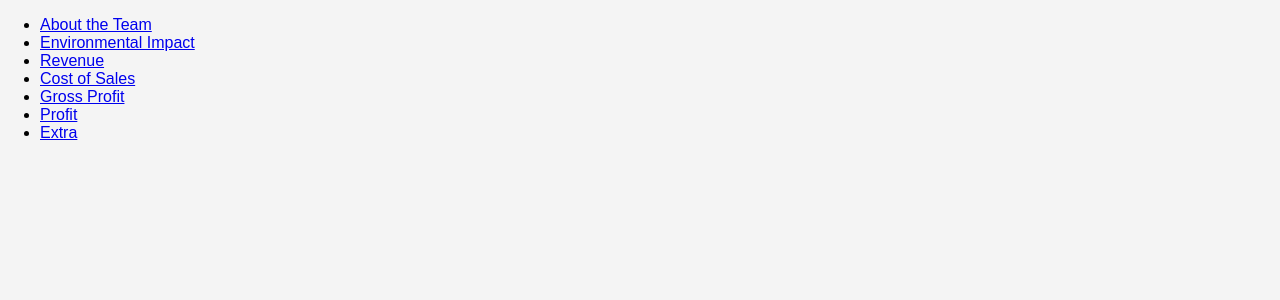
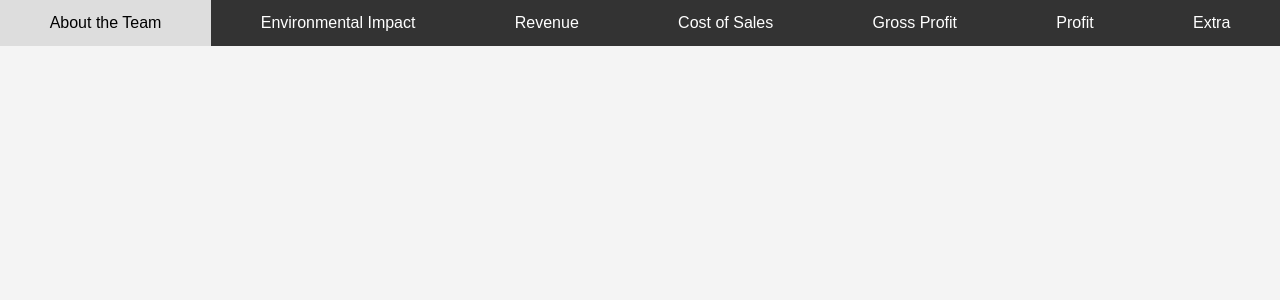
Before and after one commit to ScarlettRiott/TeslaImprove, a React (Vite) app: page /extra in a window 1280 px wide. Shown: the top 300 px of the page. Built offline with nearby package versions, Linux system fonts and the light colour scheme; the HTML template or start-up script is replaced by a standard one.

Commit message:
fix design

```diff
--- a/src/Tabs.jsx
+++ b/src/Tabs.jsx
@@ -1,19 +1,32 @@
-import React from 'react';
-import { NavLink } from 'react-router-dom';
+import React, { useState } from 'react';
+import { NavLink, useNavigate, useLocation } from 'react-router-dom';
 
 const Tabs = () => {
+  const location = useLocation();
+  const navigate = useNavigate();
+
+  const tabs = [
+    { path: '/about-the-team', label: 'About the Team' },
+    { path: '/environmental-impact', label: 'Environmental Impact' },
+    { path: '/revenue', label: 'Revenue' },
+    { path: '/cost-of-sales', label: 'Cost of Sales' },
+    { path: '/gross-profit', label: 'Gross Profit' },
+    { path: '/profit', label: 'Profit' },
+    { path: '/extra', label: 'Extra' }
+  ];
+
   return (
-    <nav>
-      <ul>
-        <li><NavLink to="/about-the-team">About the Team</NavLink></li>
-        <li><NavLink to="/environmental-impact">Environmental Impact</NavLink></li>
-        <li><NavLink to="/revenue">Revenue</NavLink></li>
-        <li><NavLink to="/cost-of-sales">Cost of Sales</NavLink></li>
-        <li><NavLink to="/gross-profit">Gross Profit</NavLink></li>
-        <li><NavLink to="/profit">Profit</NavLink></li>
-        <li><NavLink to="/extra">Extra</NavLink></li>
-      </ul>
-    </nav>
+    <div className="tab-container">
+      {tabs.map((tab, index) => (
+        <div
+          key={index}
+          className={`tab ${location.pathname === tab.path ? 'active' : ''}`}
+          onClick={() => navigate(tab.path)}
+        >
+          {tab.label}
+        </div>
+      ))}
+    </div>
   );
 };
 
--- a/src/pages/CostOfSales.jsx
+++ b/src/pages/CostOfSales.jsx
@@ -16,7 +16,7 @@ const CostOfSales = () => {
         used.
       </p>
       <p><strong>Analysis</strong></p>
-      <table border="1" cellspacing="0" cellpadding="5">
+      <table border="1" cellSpacing="0" cellPadding="5">
         <thead>
           <tr>
             <th>Year</th>
--- a/src/pages/Profit.jsx
+++ b/src/pages/Profit.jsx
@@ -14,7 +14,7 @@ const Profit = () => {
         statement. Tesla's approach to net income reflects a balance between
         aggressive growth strategies and achieving profitability.
       </p>
-      <table border="1" cellspacing="0" cellpadding="5">
+      <table border="1" cellSpacing="0" cellPadding="5">
         <thead>
           <tr>
             <th></th>
```
